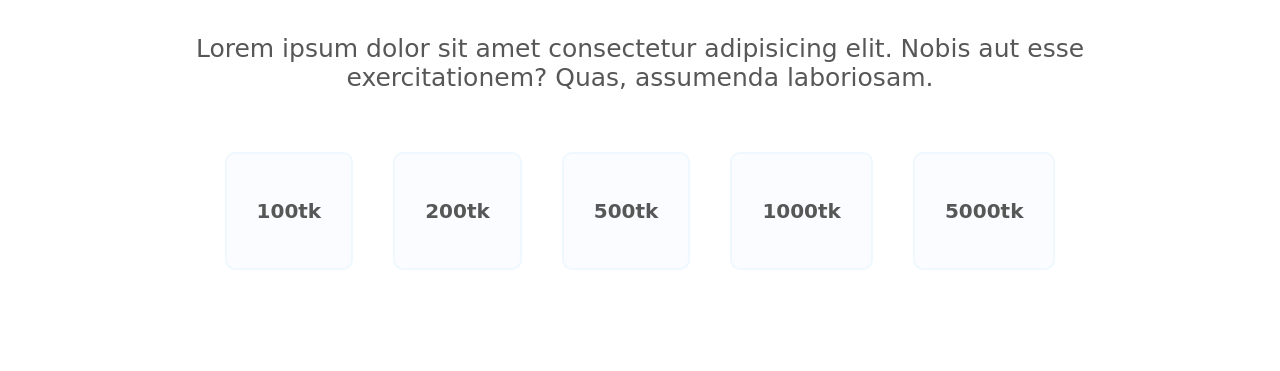
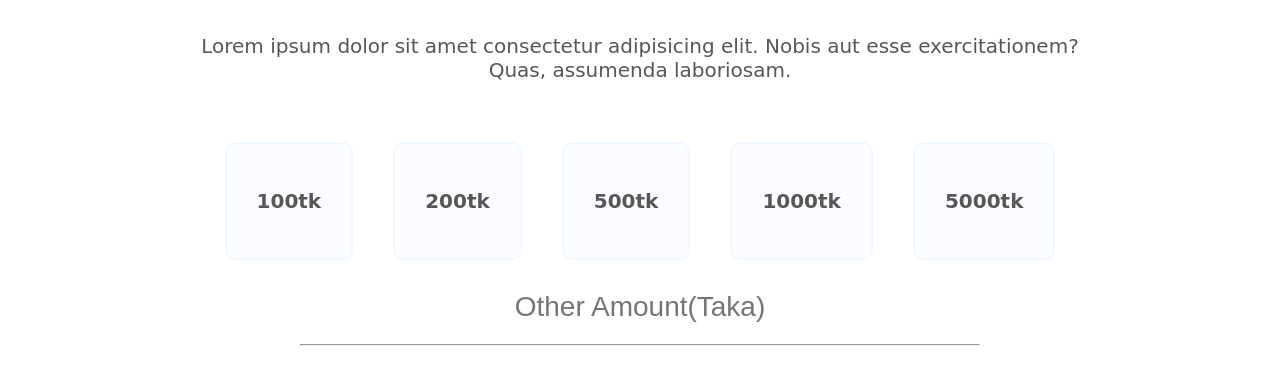
Before and after one commit to wahidalam91/donate-today-practice, a plain HTML site: page index.html in a window 1280 px wide. Shown: the part 924-1295 px from the top of the page. Before the commit the page ends 1229 px from the top, so only its background shows below. Drawn offline with Linux system fonts and the light colour scheme; a web font is replaced by a local one.

Commit message:
amount section added

```diff
--- a/index.html
+++ b/index.html
@@ -8,28 +8,32 @@
     <title>Donate Today</title>
     <link rel="preconnect" href="https://fonts.googleapis.com">
     <link rel="preconnect" href="https://fonts.gstatic.com" crossorigin>
-    <link href="https://fonts.googleapis.com/css2?family=Lobster&family=Roboto+Condensed&family=Unbounded&display=swap"
-        rel="stylesheet">
+    <link href="https://fonts.googleapis.com/css2?family=Lobster&family=Roboto+Condensed&family=Unbounded&display=swap" rel="stylesheet">
+
     <link rel="stylesheet" href="styles.css">
 </head>
 
 <body>
     <section class="top-banner">
         <h1>Lets help those who are more in need</h1>
-        <p>Lorem ipsum dolor sit amet consectetur adipisicing elit. Quam, maiores quae. Asperiores inventore eveniet,
-            unde tempora quod excepturi debitis dignissimos!</p>
+        <p>Lorem ipsum dolor sit amet consectetur adipisicing elit. Quam, maiores quae. Asperiores inventore eveniet, unde tempora quod excepturi debitis dignissimos!</p>
         <a class="link-btn" href="#">Donate Now</a>
     </section>
     <section class="amount-section">
         <h2>Donate Today</h2>
-        <p>Lorem ipsum dolor sit amet consectetur adipisicing elit. Nobis aut esse exercitationem? Quas, assumenda
-            laboriosam.</p>
+        <p>Lorem ipsum dolor sit amet consectetur adipisicing elit. Nobis aut esse exercitationem?
+            <br>Quas, assumenda laboriosam.
+        </p>
         <div class="amount-tk">
-            <div class="taka">100tk</div>
-            <div class="taka">200tk</div>
-            <div class="taka">500tk</div>
-            <div class="taka">1000tk</div>
-            <div class="taka">5000tk</div>
+            <a class="taka" href="#">100tk</a>
+            <a class="taka" href="#">200tk</a>
+            <a class="taka" href="#">500tk</a>
+            <a class="taka" href="#">1000tk</a>
+            <a class="taka" href="#">5000tk</a>
+        </div>
+        <div>
+            <input class="no-outline" type="text" placeholder="Other Amount(Taka)">
+            <hr class="line-area">
         </div>
 
     </section>
--- a/styles.css
+++ b/styles.css
@@ -72,9 +72,10 @@ a:hover{
 .amount-section h2{
     font-size: 50px;
     margin: 50px 20px;
+    color: black;
 }
 .amount-section p{
-    font-size: 25px;
+    font-size: 20px;
     margin: 50px 40px;
 }
 
@@ -86,6 +87,8 @@ a:hover{
 }
 
 .taka{
+    text-decoration: none;
+    color: #575757;
     border: 2px solid aliceblue;
     background-color: rgb(250, 252, 255);
     border-radius: 10px;
@@ -105,3 +108,23 @@ a:hover{
     font-weight: 900;
     color: tomato;
 }
+
+input{
+    margin-top: 50px 0;
+    border-style: hidden;
+    border: 1px solid transparent;
+    padding: 20px;
+    font-size: 28px;
+    text-align: center;
+}
+
+.no-outline:focus {
+    outline: none;
+}
+
+.line-area{
+    margin: 0 200px;
+    color: gray;
+    align-items: center;
+    justify-content: center;
+}
```
